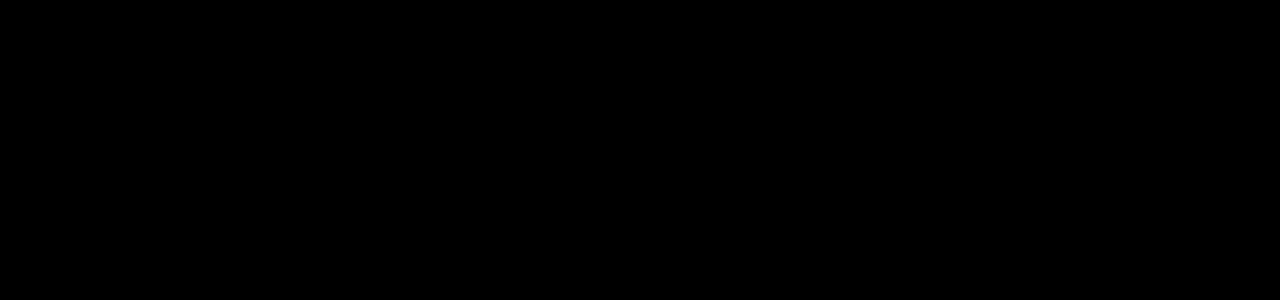
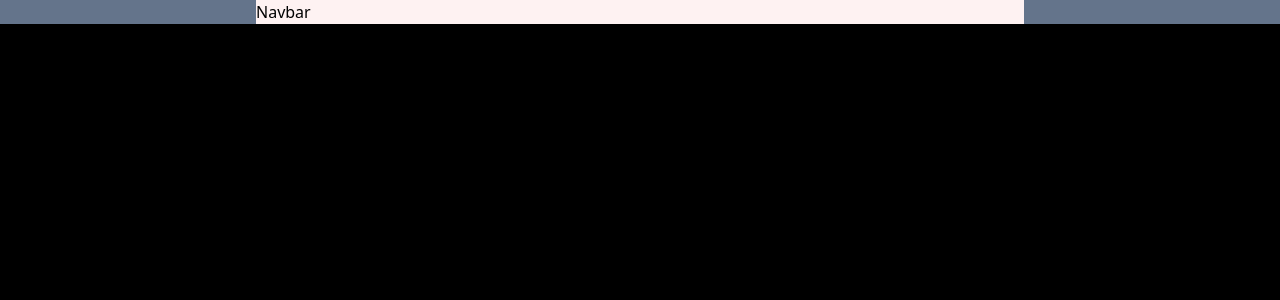
Before and after one commit to nicoPuegher/portfolio, a React (Vite) app: page / in a window 1280 px wide. Shown: the top 300 px of the page. Built offline with nearby package versions, Linux system fonts and the light colour scheme.

Commit message:
Add initial layout to Navbar.jsx

```diff
--- a/src/layouts/Navbar.jsx
+++ b/src/layouts/Navbar.jsx
@@ -1 +1,7 @@
-export default function Navbar() {}
+export default function Navbar() {
+	return (
+		<header className="fixed w-full bg-slate-500">
+			<nav className="mx-auto max-w-3xl bg-red-50">Navbar</nav>
+		</header>
+	);
+}
```
